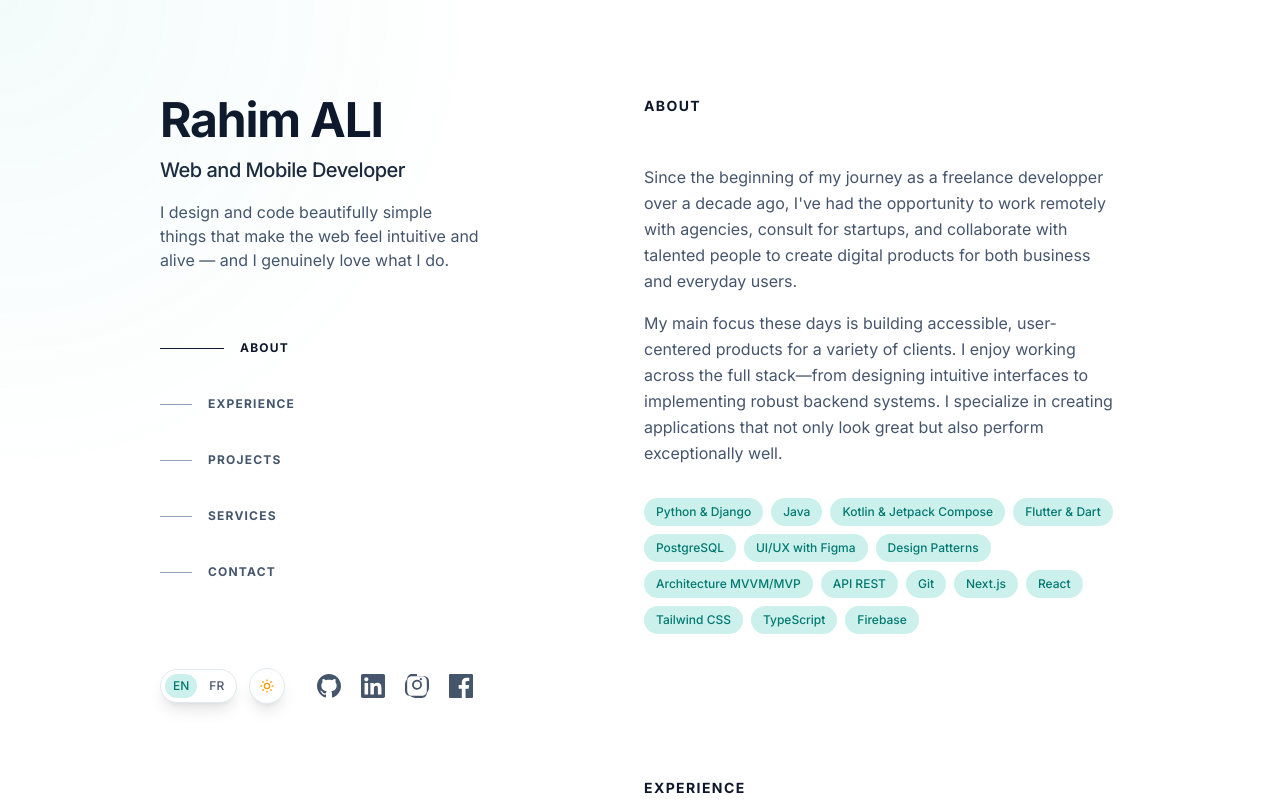
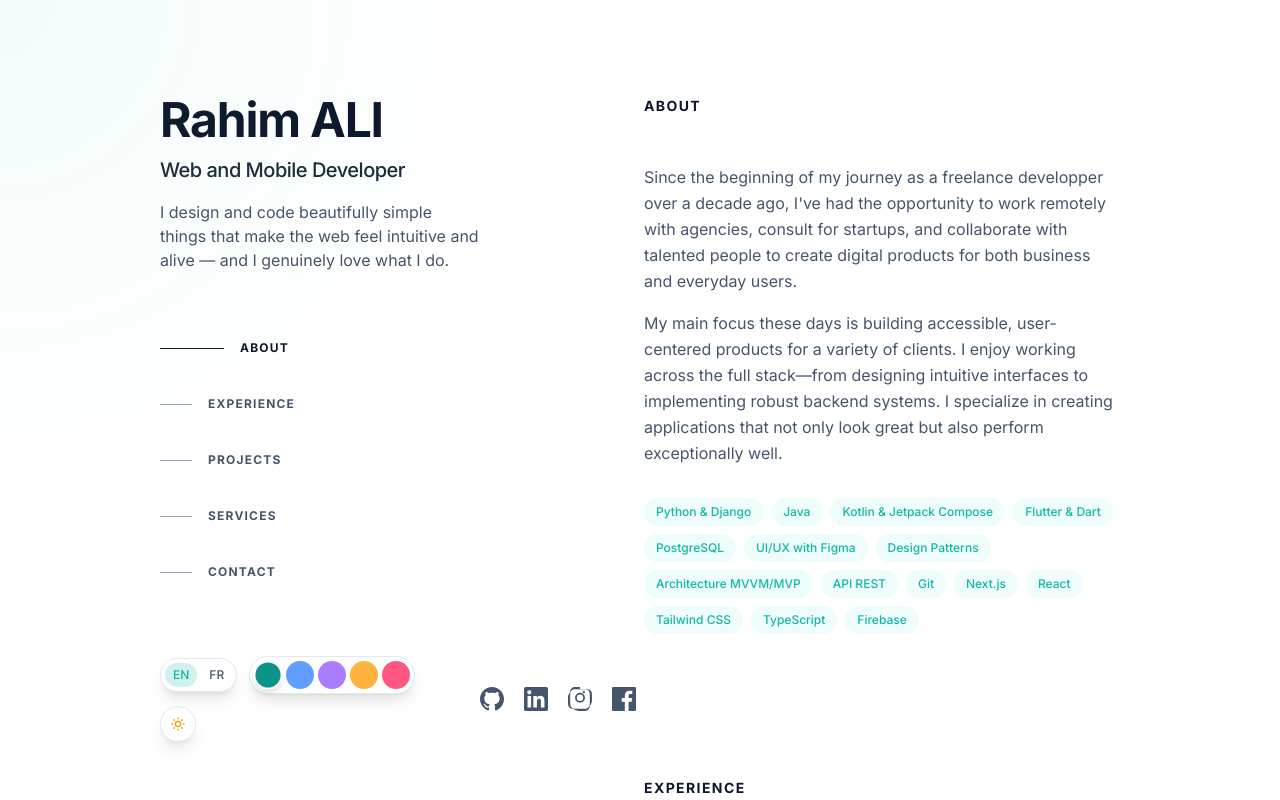
Before and after one commit to Rahim10020/freelance_portfolio, a Next.js app: page / in a window 1280 px wide. Shown: the top 800 px of the page. Built offline with nearby package versions, Linux system fonts and the light colour scheme; no server answers.

Commit message:
use gsap and lenis

```diff
--- a/package.json
+++ b/package.json
@@ -11,6 +11,8 @@
   "dependencies": {
     "@emailjs/browser": "^4.4.1",
     "@vercel/analytics": "^1.5.0",
+    "gsap": "^3.14.2",
+    "lenis": "^1.3.18",
     "next": "15.5.7",
     "react": "19.1.0",
     "react-dom": "19.1.0"
--- a/src/app/globals.css
+++ b/src/app/globals.css
@@ -5,6 +5,74 @@
 :root {
   --background: #0f172a;
   --foreground: #e2e8f0;
+
+  --accent-200: #99f6e4;
+  --accent-300: #5eead4;
+  --accent-400: #2dd4bf;
+  --accent-500: #14b8a6;
+  --accent-600: #0d9488;
+  --accent-700: #0f766e;
+  --accent-800: #115e59;
+
+  --accent-rgb: 20 184 166;
+  --accent-soft-rgb: 94 234 212;
+  --accent-bg-rgb: 13 148 136;
+}
+
+:root[data-accent='blue'] {
+  --accent-200: #bfdbfe;
+  --accent-300: #93c5fd;
+  --accent-400: #60a5fa;
+  --accent-500: #3b82f6;
+  --accent-600: #2563eb;
+  --accent-700: #1d4ed8;
+  --accent-800: #1e40af;
+
+  --accent-rgb: 59 130 246;
+  --accent-soft-rgb: 147 197 253;
+  --accent-bg-rgb: 37 99 235;
+}
+
+:root[data-accent='violet'] {
+  --accent-200: #ddd6fe;
+  --accent-300: #c4b5fd;
+  --accent-400: #a78bfa;
+  --accent-500: #8b5cf6;
+  --accent-600: #7c3aed;
+  --accent-700: #6d28d9;
+  --accent-800: #5b21b6;
+
+  --accent-rgb: 139 92 246;
+  --accent-soft-rgb: 196 181 253;
+  --accent-bg-rgb: 124 58 237;
+}
+
+:root[data-accent='amber'] {
+  --accent-200: #fde68a;
+  --accent-300: #fcd34d;
+  --accent-400: #fbbf24;
+  --accent-500: #f59e0b;
+  --accent-600: #d97706;
+  --accent-700: #b45309;
+  --accent-800: #92400e;
+
+  --accent-rgb: 245 158 11;
+  --accent-soft-rgb: 252 211 77;
+  --accent-bg-rgb: 217 119 6;
+}
+
+:root[data-accent='rose'] {
+  --accent-200: #fecdd3;
+  --accent-300: #fda4af;
+  --accent-400: #fb7185;
+  --accent-500: #f43f5e;
+  --accent-600: #e11d48;
+  --accent-700: #be123c;
+  --accent-800: #9f1239;
+
+  --accent-rgb: 244 63 94;
+  --accent-soft-rgb: 253 164 175;
+  --accent-bg-rgb: 225 29 72;
 }
 
 /* Light Mode Variables */
@@ -21,7 +89,6 @@
 
 * {
   scroll-behavior: smooth;
-  data-scroll-behavior: smooth;
 }
 
 body {
@@ -33,27 +100,27 @@ body {
 
 /* Dark Mode Styles */
 .dark {
-  --gradient-from: rgba(29, 78, 216, 0.15);
+  --gradient-from: rgb(var(--accent-rgb) / 0.15);
   --gradient-to: transparent;
   --card-hover-bg: rgba(15, 23, 42, 0.5);
   --border-color: rgba(148, 163, 184, 0.1);
   --text-primary: #e2e8f0;
   --text-secondary: #94a3b8;
-  --text-accent: #5eead4;
+  --text-accent: var(--accent-300);
   --scrollbar-track: #1e293b;
   --scrollbar-thumb: #475569;
   --scrollbar-thumb-hover: #64748b;
 }
 
-/* Light Mode Styles - Palette moderne et épurée */
+/* Light Mode Styles */
 .light {
-  --gradient-from: rgba(20, 184, 166, 0.05);
+  --gradient-from: rgb(var(--accent-rgb) / 0.05);
   --gradient-to: transparent;
   --card-hover-bg: rgba(240, 253, 250, 0.8);
-  --border-color: rgba(20, 184, 166, 0.15);
+  --border-color: rgb(var(--accent-rgb) / 0.15);
   --text-primary: #0f172a;
   --text-secondary: #475569;
-  --text-accent: #14b8a6;
+  --text-accent: var(--accent-500);
   --scrollbar-track: #f8fafc;
   --scrollbar-thumb: #cbd5e1;
   --scrollbar-thumb-hover: #94a3b8;
@@ -77,28 +144,91 @@ body {
   background: var(--scrollbar-thumb-hover);
 }
 
-/* Selection color - Dark Mode */
+/* Selection color */
 .dark ::selection {
-  background-color: rgba(94, 234, 212, 0.3);
-  color: #5eead4;
+  background-color: rgb(var(--accent-soft-rgb) / 0.3);
+  color: var(--accent-300);
 }
 
-/* Selection color - Light Mode */
 .light ::selection {
-  background-color: rgba(20, 184, 166, 0.2);
+  background-color: rgb(var(--accent-rgb) / 0.2);
   color: #0f172a;
 }
 
-/* Focus visible styles - Dark Mode */
+/* Focus visible styles */
 .dark *:focus-visible {
-  outline: 2px solid #5eead4;
+  outline: 2px solid var(--accent-300);
   outline-offset: 2px;
 }
 
-/* Focus visible styles - Light Mode */
 .light *:focus-visible {
-  outline: 2px solid #14b8a6;
+  outline: 2px solid var(--accent-500);
   outline-offset: 2px;
+}
+
+/* Map existing teal utility classes to chosen accent */
+:where(
+    .text-teal-200,
+    .text-teal-300,
+    .text-teal-600,
+    .text-teal-700,
+    .text-teal-800,
+    .hover\:text-teal-700:hover,
+    .hover\:text-teal-800:hover,
+    .dark\:text-teal-200,
+    .dark\:text-teal-300,
+    .dark\:hover\:text-teal-200:hover,
+    .dark\:hover\:text-teal-300:hover,
+    .focus-visible\:text-teal-300:focus-visible,
+    .focus-visible\:text-teal-700:focus-visible,
+    .dark\:focus-visible\:text-teal-300:focus-visible
+  ) {
+  color: var(--text-accent) !important;
+}
+
+:where(
+    .bg-teal-500,
+    .hover\:bg-teal-700:hover,
+    .dark\:hover\:bg-teal-300:hover
+  ) {
+  background-color: rgb(var(--accent-bg-rgb)) !important;
+}
+
+:where(
+    .bg-teal-500\/20,
+    .bg-teal-400\/20,
+    .dark\:bg-teal-400\/20
+  ) {
+  background-color: rgb(var(--accent-rgb) / 0.2) !important;
+}
+
+:where(
+    .dark\:bg-teal-400\/10,
+    .bg-teal-400\/10
+  ) {
+  background-color: rgb(var(--accent-soft-rgb) / 0.1) !important;
+}
+
+:where(.hover\:shadow-teal-100\/50:hover) {
+  --tw-shadow-color: rgb(var(--accent-rgb) / 0.2) !important;
+}
+
+:where(
+    .focus\:border-teal-600:focus,
+    .dark\:focus\:border-teal-300:focus,
+    .focus\:ring-teal-600:focus,
+    .dark\:focus\:ring-teal-300:focus
+  ) {
+  border-color: var(--text-accent) !important;
+  --tw-ring-color: var(--text-accent) !important;
+}
+
+.group:hover .group-hover\:border-teal-700 {
+  border-color: var(--text-accent) !important;
+}
+
+.dark .group:hover .dark\:group-hover\:border-teal-300 {
+  border-color: var(--text-accent) !important;
 }
 
 /* Gradient effect with better performance */
@@ -108,9 +238,11 @@ body {
   inset: 0;
   z-index: 30;
   transition: opacity 0.3s ease;
-  background: radial-gradient(600px at var(--mouse-x, 0px) var(--mouse-y, 0px),
-      var(--gradient-from),
-      var(--gradient-to) 80%);
+  background: radial-gradient(
+    600px at var(--mouse-x, 0px) var(--mouse-y, 0px),
+    var(--gradient-from),
+    var(--gradient-to) 80%
+  );
   will-change: background;
 }
 
@@ -120,3 +252,25 @@ body {
   transition-timing-function: cubic-bezier(0.4, 0, 0.2, 1);
   transition-duration: 300ms;
 }
+
+html.reduced-motion {
+  scroll-behavior: auto;
+}
+
+html.reduced-motion * {
+  animation: none !important;
+  transition: none !important;
+  scroll-behavior: auto !important;
+}
+
+@media (max-width: 767px) {
+  * {
+    animation: none !important;
+    transition: none !important;
+    scroll-behavior: auto !important;
+  }
+
+  .gradient-effect {
+    display: none;
+  }
+}
--- a/src/app/layout.tsx
+++ b/src/app/layout.tsx
@@ -4,6 +4,7 @@ import "./globals.css";
 import { ThemeProvider } from "@/contexts/ThemeContext";
 import { LanguageProvider } from "@/contexts/LanguageContext";
 import { Analytics } from "@vercel/analytics/react";
+import SmoothScrollProvider from "@/components/providers/SmoothScrollProvider";
 
 const inter = Inter({
   variable: "--font-inter",
@@ -137,11 +138,13 @@ export default function RootLayout({
       </head>
       <body className={`${inter.variable} antialiased`}>
         <ThemeProvider>
-          <LanguageProvider>
-            <div className="gradient-effect" />
-            {children}
-            <Analytics />
-          </LanguageProvider>
+          <SmoothScrollProvider>
+            <LanguageProvider>
+              <div className="gradient-effect" />
+              {children}
+              <Analytics />
+            </LanguageProvider>
+          </SmoothScrollProvider>
         </ThemeProvider>
       </body>
     </html>
--- /dev/null
+++ b/src/components/providers/SmoothScrollProvider.tsx
@@ -0,0 +1,65 @@
+'use client';
+
+import { ReactNode, useEffect } from 'react';
+import Lenis from 'lenis';
+import { gsap } from 'gsap';
+
+const MOBILE_BREAKPOINT_QUERY = '(max-width: 767px)';
+const REDUCED_MOTION_QUERY = '(prefers-reduced-motion: reduce)';
+
+export default function SmoothScrollProvider({ children }: { children: ReactNode }) {
+    useEffect(() => {
+        if (typeof window === 'undefined') return;
+
+        const isMobile = window.matchMedia(MOBILE_BREAKPOINT_QUERY);
+        const prefersReducedMotion = window.matchMedia(REDUCED_MOTION_QUERY);
+        let lenis: Lenis | null = null;
+
+        const tick = (time: number) => {
+            if (lenis) {
+                lenis.raf(time * 1000);
+            }
+        };
+
+        const updateScrollBehavior = () => {
+            const shouldDisableAnimations = isMobile.matches || prefersReducedMotion.matches;
+            document.documentElement.classList.toggle('reduced-motion', shouldDisableAnimations);
+
+            if (shouldDisableAnimations) {
+                if (lenis) {
+                    lenis.destroy();
+                    lenis = null;
+                }
+                gsap.ticker.remove(tick);
+                return;
+            }
+
+            if (!lenis) {
+                lenis = new Lenis({
+                    autoRaf: false,
+                    smoothWheel: true,
+                    syncTouch: false,
+                });
+
+                gsap.ticker.add(tick);
+                gsap.ticker.lagSmoothing(0);
+            }
+        };
+
+        updateScrollBehavior();
+        isMobile.addEventListener('change', updateScrollBehavior);
+        prefersReducedMotion.addEventListener('change', updateScrollBehavior);
+
+        return () => {
+            isMobile.removeEventListener('change', updateScrollBehavior);
+            prefersReducedMotion.removeEventListener('change', updateScrollBehavior);
+            gsap.ticker.remove(tick);
+            if (lenis) {
+                lenis.destroy();
+            }
+            document.documentElement.classList.remove('reduced-motion');
+        };
+    }, []);
+
+    return <>{children}</>;
+}
--- a/src/components/ui/ControlsPanel.tsx
+++ b/src/components/ui/ControlsPanel.tsx
@@ -1,14 +1,22 @@
 'use client';
 
-import { useTheme } from '@/contexts/ThemeContext';
+import { accentThemes, type AccentTheme, useTheme } from '@/contexts/ThemeContext';
 import { useLanguage } from '@/contexts/LanguageContext';
 
+const accentPreviewStyles: Record<AccentTheme, string> = {
+    teal: 'bg-teal-500',
+    blue: 'bg-blue-500',
+    violet: 'bg-violet-500',
+    amber: 'bg-amber-500',
+    rose: 'bg-rose-500',
+};
+
 export default function ControlsPanel() {
-    const { theme, toggleTheme } = useTheme();
+    const { theme, accentTheme, setAccentTheme, toggleTheme } = useTheme();
     const { language, setLanguage } = useLanguage();
 
     return (
-        <div className="flex items-center gap-3">
+        <div className="flex flex-wrap items-center gap-3">
             {/* Language Switcher */}
             <div className="flex items-center gap-1 rounded-full bg-white dark:bg-slate-800/90 backdrop-blur-sm border border-slate-200 dark:border-slate-700/50 p-1 shadow-lg">
                 <button
@@ -31,6 +39,23 @@ export default function ControlsPanel() {
                 >
                     FR
                 </button>
+            </div>
+
+            {/* Accent Color Picker */}
+            <div className="flex items-center gap-1 rounded-full bg-white dark:bg-slate-800/90 backdrop-blur-sm border border-slate-200 dark:border-slate-700/50 p-1 shadow-lg">
+                {accentThemes.map((accent) => (
+                    <button
+                        key={accent}
+                        type="button"
+                        onClick={() => setAccentTheme(accent)}
+                        className={`h-7 w-7 rounded-full border-2 transition-all duration-300 ${accentPreviewStyles[accent]} ${accentTheme === accent
+                            ? 'scale-105 border-white dark:border-slate-900 shadow-md'
+                            : 'border-transparent opacity-75 hover:opacity-100 hover:cursor-pointer'
+                            }`}
+                        aria-label={`Set ${accent} as primary color`}
+                        title={accent}
+                    />
+                ))}
             </div>
 
             {/* Theme Switcher */}
--- a/src/contexts/ThemeContext.tsx
+++ b/src/contexts/ThemeContext.tsx
@@ -3,16 +3,22 @@
 import { createContext, useContext, useEffect, useState, ReactNode } from 'react';
 
 type Theme = 'dark' | 'light';
+export type AccentTheme = 'teal' | 'blue' | 'violet' | 'amber' | 'rose';
+
+export const accentThemes: AccentTheme[] = ['teal', 'blue', 'violet', 'amber', 'rose'];
 
 interface ThemeContextType {
     theme: Theme;
+    accentTheme: AccentTheme;
     toggleTheme: () => void;
+    setAccentTheme: (accent: AccentTheme) => void;
 }
 
 const ThemeContext = createContext<ThemeContextType | undefined>(undefined);
 
 export function ThemeProvider({ children }: { children: ReactNode }) {
     const [theme, setTheme] = useState<Theme>('dark');
+    const [accentTheme, setAccentTheme] = useState<AccentTheme>('teal');
     const [mounted, setMounted] = useState(false);
 
     useEffect(() => {
@@ -20,11 +26,16 @@ export function ThemeProvider({ children }: { children: ReactNode }) {
         // Vérifier que window est disponible
         if (typeof window !== 'undefined') {
             const savedTheme = localStorage.getItem('theme') as Theme | null;
+            const savedAccentTheme = localStorage.getItem('accentTheme') as AccentTheme | null;
             if (savedTheme) {
                 setTheme(savedTheme);
             } else {
                 const prefersDark = window.matchMedia('(prefers-color-scheme: dark)').matches;
                 setTheme(prefersDark ? 'dark' : 'light');
+            }
+
+            if (savedAccentTheme && accentThemes.includes(savedAccentTheme)) {
+                setAccentTheme(savedAccentTheme);
             }
         }
     }, []);
@@ -38,13 +49,23 @@ export function ThemeProvider({ children }: { children: ReactNode }) {
         localStorage.setItem('theme', theme);
     }, [theme, mounted]);
 
+    useEffect(() => {
+        if (!mounted || typeof window === 'undefined') return;
+
+        const root = document.documentElement;
+        root.setAttribute('data-accent', accentTheme);
+        localStorage.setItem('accentTheme', accentTheme);
+    }, [accentTheme, mounted]);
+
     const toggleTheme = () => {
         setTheme(prev => prev === 'dark' ? 'light' : 'dark');
     };
 
     const value = {
         theme,
+        accentTheme,
         toggleTheme,
+        setAccentTheme,
     };
 
     return (
```
Also changed, not shown: src/components/ui/MouseEffect.tsx (+7 -0 lines), 1 other file (tests, documents, lock files or other folders).
